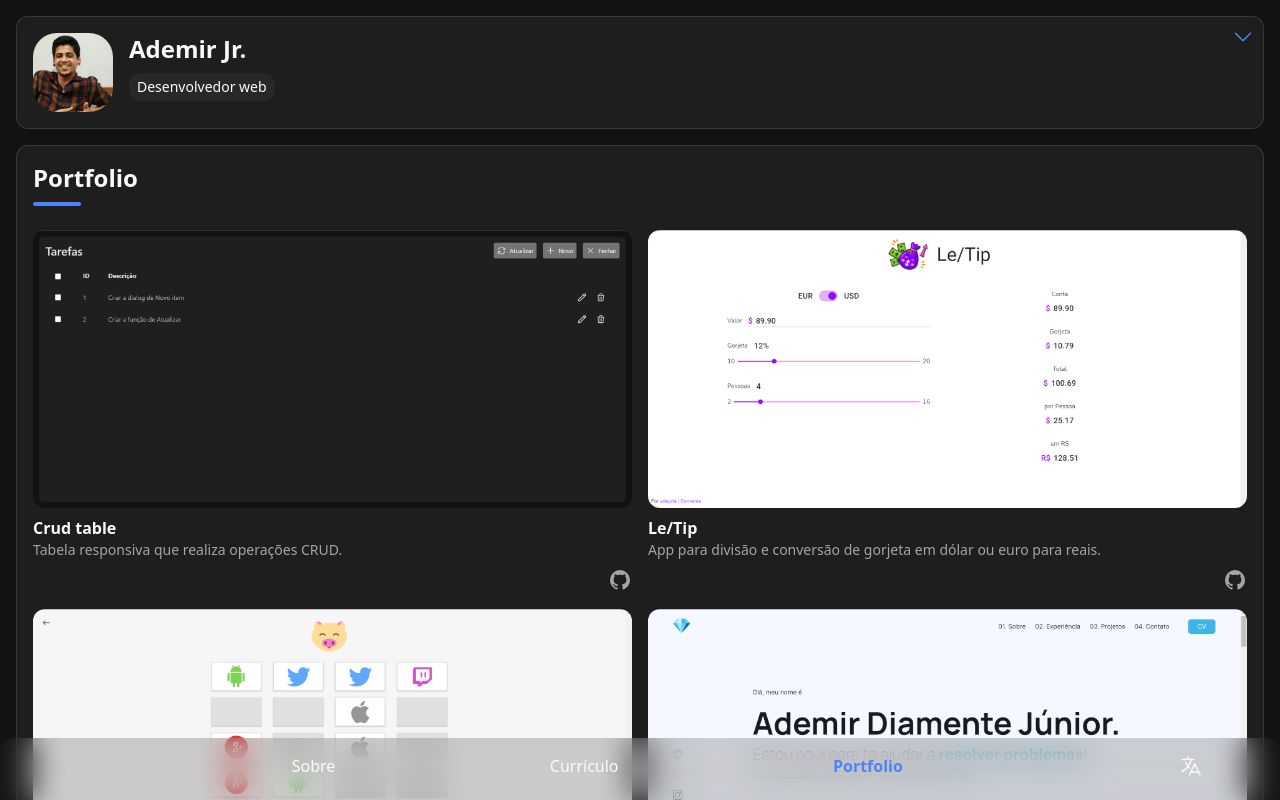
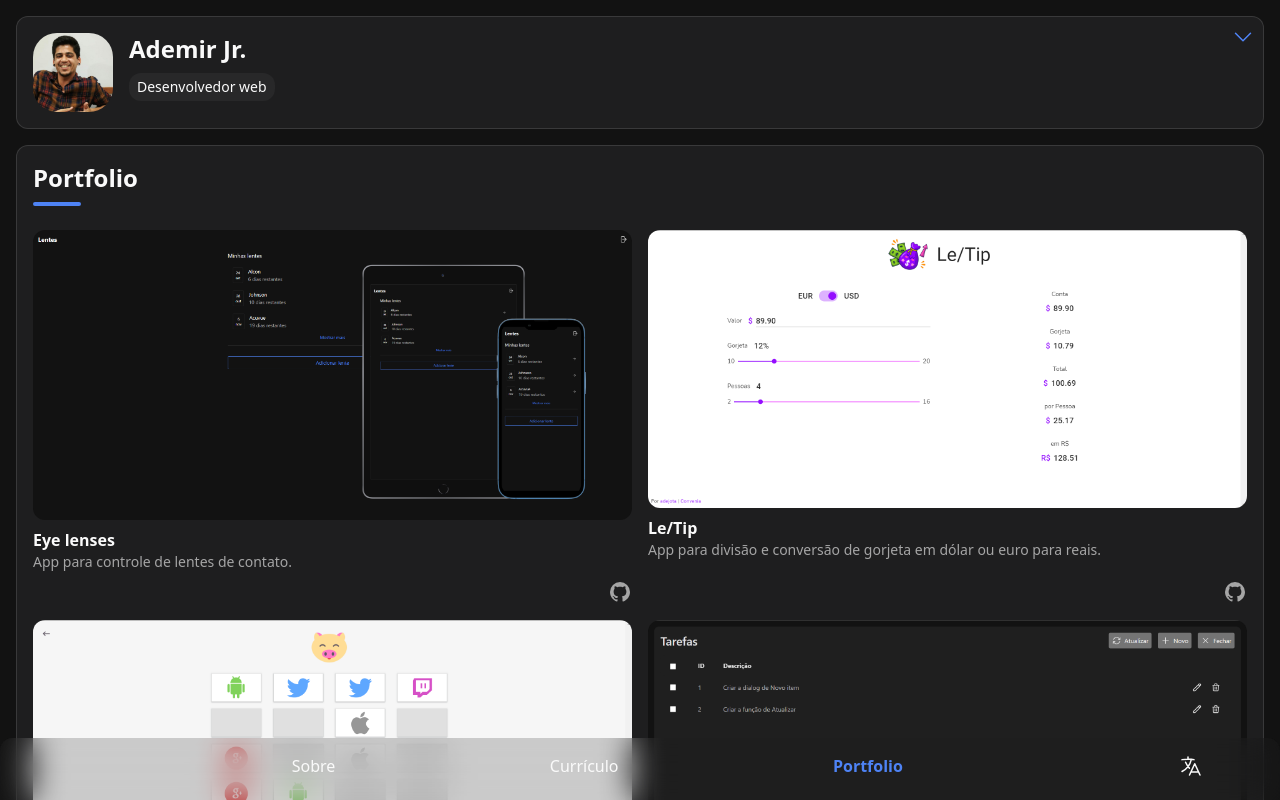
Before and after one commit to adejota/vite-portfolio, a Vue app: page / in a window 1280 px wide. Both pictures are taken after a click on the button "Portfolio". Shown: the top 800 px of the page. Built offline with nearby package versions, Linux system fonts and the light colour scheme.

Commit message:
feature eye-lenses

```diff
--- a/src/data/index.js
+++ b/src/data/index.js
@@ -128,11 +128,12 @@ const pt = {
   ],
   portfolioListItems: [
     {
-      name: "crud-table",
-      title: "Crud table",
-      content: "Tabela responsiva que realiza operações CRUD.",
-      link: "https://adejota-crud-table.netlify.app/",
-      repo: "https://github.com/adejota/crud-table",
+      name: "eye-lenses",
+      title: "Eye lenses",
+      content:
+        "App para controle de lentes de contato.",
+      link: "https://adejota-eye-lenses.netlify.app/",
+      repo: "https://github.com/adejota/eye-lenses",
     },
     {
       name: "le-tip",
@@ -149,6 +150,13 @@ const pt = {
         "Jogo de memória para mostrar para a minha sobrinha que o meu trabalho é legal!",
       link: "https://adejota-memory-game.netlify.app/",
       repo: "https://github.com/adejota/memory-game",
+    },
+    {
+      name: "crud-table",
+      title: "Crud table",
+      content: "Tabela responsiva que realiza operações CRUD.",
+      link: "https://adejota-crud-table.netlify.app/",
+      repo: "https://github.com/adejota/crud-table",
     },
     {
       name: "portfolio-1",
--- a/src/views/Home.vue
+++ b/src/views/Home.vue
@@ -205,7 +205,7 @@
             <div>
               <a :href="portfolioListItem.link" target="_blank">
                 <img :src="getImageUrl(portfolioListItem.name)" :alt="`${portfolioListItem.name} project cover`"
-                  class="rounded-xl"
+                  class="rounded-xl w-full object-cover"
                 >
               </a>
               <h3 class="mt-2 text-full-white font-bold">{{ portfolioListItem.title }}</h3>
```
Also changed, not shown: src/assets/images/eye-lenses.png (added).
